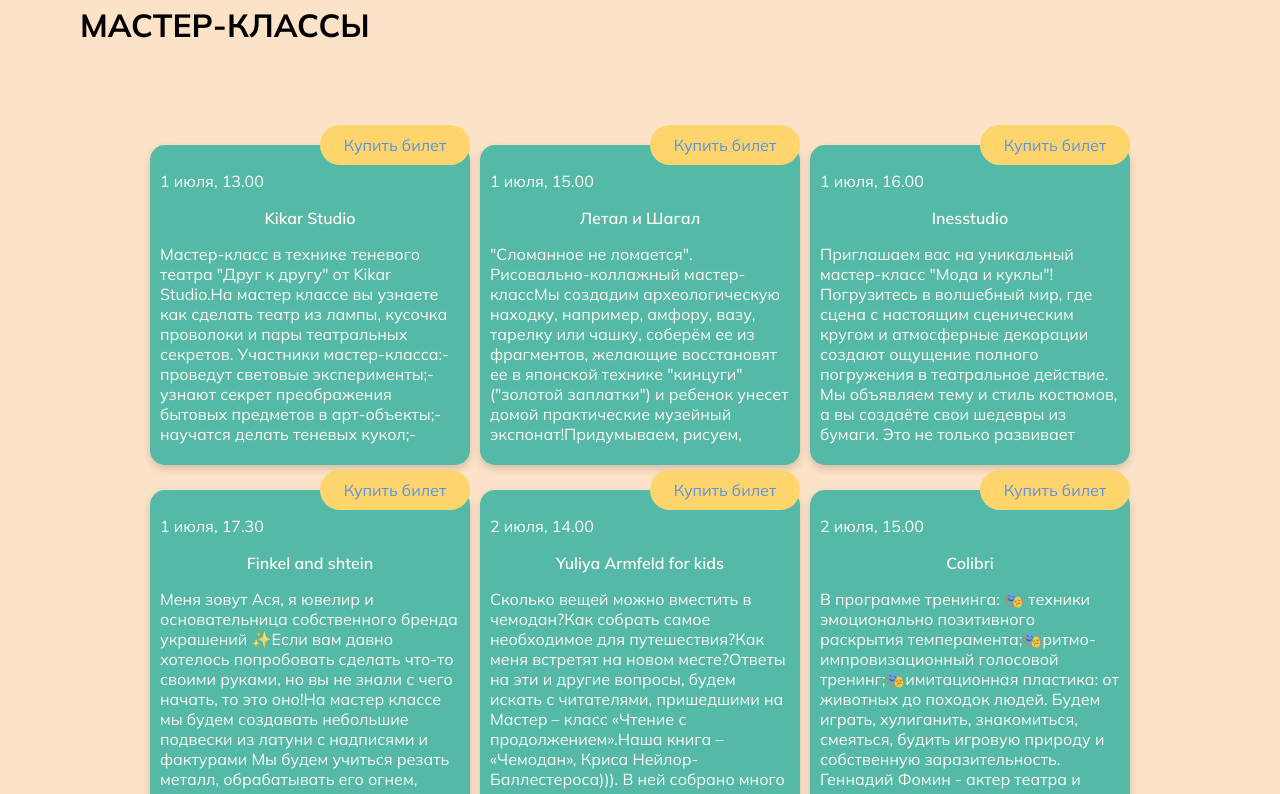
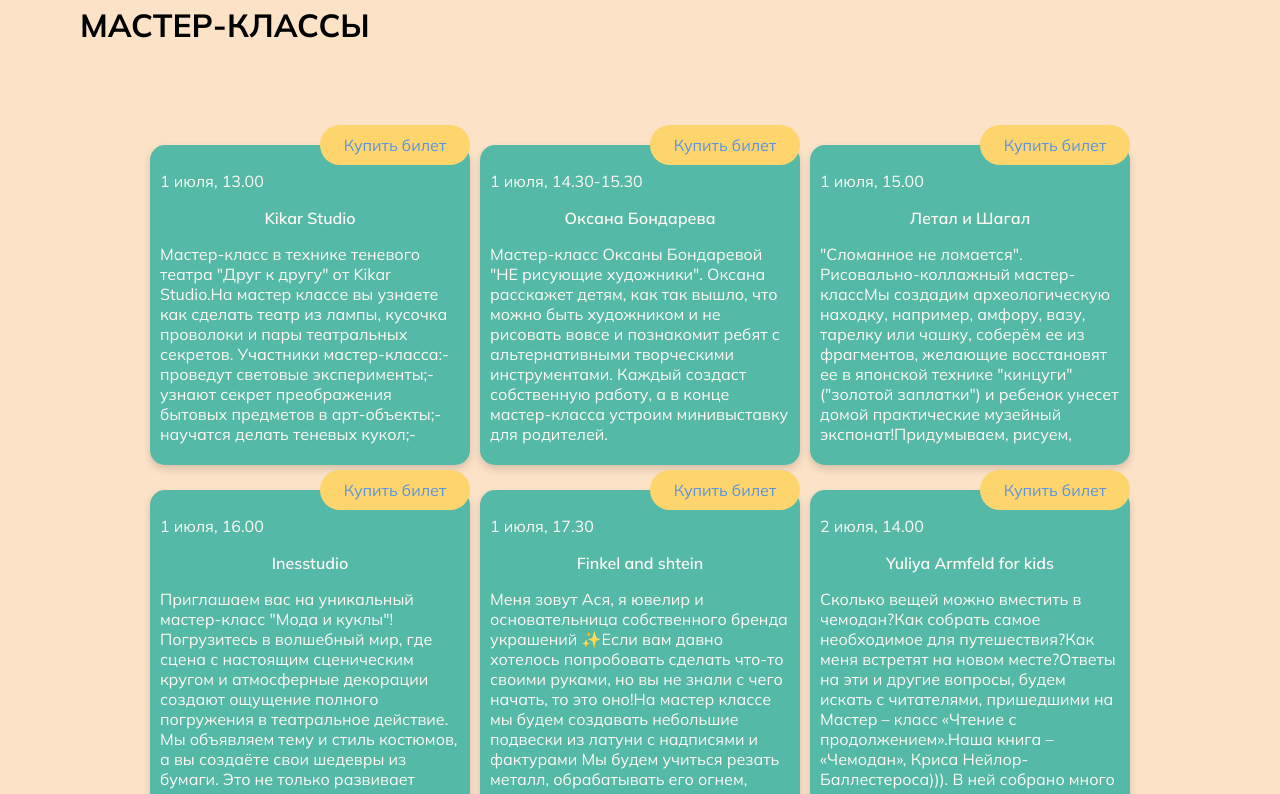
Before and after one commit to VarvaraKorableva/v_chemodane, a React (Create React App) app: page / in a window 1280 px wide. Shown: the part 5880-6674 px from the top of the page. Built offline with nearby package versions, Linux system fonts and the light colour scheme; a web font is replaced by a local one.

Commit message:
added section lectures

```diff
--- a/src/App.js
+++ b/src/App.js
@@ -12,6 +12,7 @@
 //import Performances from './components/Performances/Performances' <Performances />
 import TheaterHaifa from './components/Theater/TheaterHaifa'
 import MasterClassHaifa from './components/MasterClass/MasterClassHaifa'
+import LecturesAndPresentations from './components/LecturesAndPresentations/LecturesAndPresentations'
 
 import AboutFestival from './components/AboutFestival/AboutFestival'
 import Participants from './components/Participants/Participants'
@@ -64,6 +65,8 @@
             <CampHaifa />
             <TheaterHaifa />
             <MasterClassHaifa />
+            <LecturesAndPresentations />
+
             <Participants addCard={addCard} limit={limit}/>
             <OurTeam />
             </>
--- /dev/null
+++ b/src/components/LecturesAndPresentations/LecturesAndPresentations.css
@@ -0,0 +1,128 @@
+.lecturesAndPresentations__main-container {
+    display: flex;
+    flex-direction: column;
+    padding-top: 80px;
+    padding-left: 80px;
+    padding-right: 80px;
+    padding-bottom: 80px;
+    position: relative;
+    background-color: #fff;
+    /*background-color:#F5F5F5;*/
+
+}
+
+@media screen and (max-width: 1065px) {
+    .lecturesAndPresentations__main-container {
+        padding-left: 12px;
+        padding-right: 12px;
+    }
+}
+
+@media screen and (max-width: 770px) {
+    .lecturesAndPresentations__main-container {
+        padding-top: 40px;
+        padding-bottom: 40px;
+    }
+}
+
+.masterClassHaifa__main-title {
+    font-weight: bold;
+    font-size: 32px;
+    text-align: start;
+    margin-top: 0;
+
+    margin-bottom: 80px;
+}
+
+@media screen and (max-width: 1065px) {
+    .masterClassHaifa__main-title {
+        font-size: 32px;
+
+    }
+}
+
+@media screen and (max-width: 770px) {
+    .masterClassHaifa__main-title {
+        margin-bottom: 40px;
+    }
+}
+
+/*onePerformance__container*/
+.masterClassHaifa__container {
+    width: 300px;
+    height: 300px;
+    background-color: #2ab09e;
+    box-shadow: 0 4px 8px rgba(0, 0, 0, 0.2);
+    opacity: 0.8;
+    color: #fff;
+    position: relative;
+    padding: 10px;
+    list-style-type: none;
+    margin: 5px;
+    margin-top: 20px;
+    border-radius: 15px;
+    cursor: pointer;
+}
+
+@media screen and (max-width: 357px) {
+    .masterClassHaifa__container {
+        width: 100%;
+    }
+}
+
+.masterClassHaifa__container:hover {
+    box-shadow: 0 4px 8px rgba(0, 0, 0, 0.4);
+}
+
+
+.masterClassHaifa__text-container {
+    height: 250px;
+    overflow-y: scroll;
+    margin-top: 40px;
+}
+
+.masterClassHaifa__link-btn {
+    width: 150px;
+    height: 40px;
+    border-radius: 20px;
+    background-color: #FDD256;
+    opacity: 1;
+    color: #2f80ed;
+    display: flex;
+    justify-content: center;
+    align-items: center;
+    cursor: pointer;
+    position: absolute;
+    top: -20px;
+    right: 0;
+    text-decoration: none;
+}
+
+.masterClassHaifa__link-btn:hover {
+    background-color: #2f80ed;
+    color: #FDD256;
+}
+
+.masterClassHaifa__wrapper {
+    padding: 0;
+    display: flex;
+    flex-wrap: wrap;
+    margin: auto;
+    justify-content: center;
+}
+
+.masterClassHaifa__date {
+    color: #fff;
+    position: absolute;
+    top: 10px;
+    left: 10px;
+}
+
+.masterClassHaifa__title {
+    font-weight: 600;
+    font-size: 16px;
+}
+
+.masterClassHaifa__description {
+    text-align: start;
+}
--- /dev/null
+++ b/src/components/LecturesAndPresentations/LecturesAndPresentations.js
@@ -0,0 +1,27 @@
+//MasterClass
+import ParticipantsData  from '../../data/DataHaifa'
+import OneLecturesAndPresentations from './OneLecturesAndPresentations'
+import './LecturesAndPresentations.css'
+
+function LecturesAndPresentations() {
+    return(
+        <section className="lecturesAndPresentations__main-container">
+            <h2 className="masterClassHaifa__main-title">ЛЕКЦИИ И ПРЕЗЕНТАЦИИ</h2>
+
+            <ul className="masterClassHaifa__wrapper">
+                {ParticipantsData.map((i) => (
+                    i.Genre === "презентация" && i.Date !== "" ?
+                        <OneLecturesAndPresentations
+                            key={i.CompanyName}
+                            item={i}
+                        />
+                    :
+                        <></>
+                ))}
+            </ul>
+
+        </section>
+    )
+}
+
+export default LecturesAndPresentations
--- a/src/components/Purim/Participants/Participant.js
+++ b/src/components/LecturesAndPresentations/OneLecturesAndPresentations.js
@@ -1,28 +1,24 @@
-import './Participants.css'
 import {Link} from 'react-router-dom'
+import './LecturesAndPresentations.css'
 
-
-function Paticipant({item}) {
+function OneLecturesAndPresentations({item}) {
 
     return (
-        <Link to={`/participant/${item.id}`} className="paticipant-container">
+        <li className='masterClassHaifa__container'>
+            <p className='masterClassHaifa__date'>{item.Date}</p>
+            {item.AggregatorLink === ""
+                ?
+                    <div className='masterClassHaifa__link-btn'>БЕСПЛАТНО</div>
+                :
+                    <Link to={item.AggregatorLink} className='masterClassHaifa__link-btn'>Купить билет</Link>
+            }
+            <div className='masterClassHaifa__text-container'>
+                <h2 className='masterClassHaifa__title'>{item.CompanyName}</h2>
+                <p className='masterClassHaifa__description'>{item.Description}</p>
+            </div>
 
-           {item.imgLink === ''?
-            <p className="paticipant-img">Участник скоро добавит свой логотип</p>
-            :
-            <img className="paticipant-img" src={item.imgLink} alt={`Логотип компании ${item.companyName}`}></img>
-           }
-
-           {item.description.length?
-           <p className="paticipant-companyName-description">{item.description}</p>
-           :
-           <p>Описание не добавлено</p>
-           }
-
-        </Link>
+        </li>
     )
 }
 
-export default Paticipant;
-
-//<h3 className="paticipant-companyName-title">{item.companyName}</h3>
+export default OneLecturesAndPresentations
--- a/src/components/Theater/OnePerformance.js
+++ b/src/components/Theater/OnePerformance.js
@@ -6,7 +6,7 @@
         <li className='onePerformance__container'>
             <p className='onePerformance__date'>{item.Date}</p>
             {item.AggregatorLink === ""?
-                <div className='masterClassHaifa__link-btn'>Вход свободный</div>
+                <div className='masterClassHaifa__link-btn'>БЕСПЛАТНО</div>
             :
                 <Link to={item.AggregatorLink} className='onePerformance__link-btn'>Купить билет</Link>
             }
--- a/src/data/DataHaifa.js
+++ b/src/data/DataHaifa.js
@@ -1,3 +1,12 @@
+
+/*
+
+Мастер-класс Оксаны Бондаревой "НЕ рисующие художники". Оксана расскажет детям, как так вышло, что можно быть художником и не рисовать вовсе и познакомит ребят с альтернативными творческими инструментами. Каждый создаст собственную работу, а в конце мастер-класса устроим минивыставку для родителей.
+
+
+Возраст участников 6+
+
+*/
 const ParticipantsData = [
   {
    CompanyName:"Kikar Studio",
@@ -11,6 +20,22 @@
    Genre:"мастер-класс",
    Date:"1 июля, 13.00",
    },
+
+   {
+    CompanyName:"Оксанa Бондаревa",
+    Age: "6+",
+    Name: "НЕ рисующие художники",
+    Description: 'Мастер-класс Оксаны Бондаревой "НЕ рисующие художники". Оксана расскажет детям, как так вышло, что можно быть художником и не рисовать вовсе и познакомит ребят с альтернативными творческими инструментами. Каждый создаст собственную работу, а в конце мастер-класса устроим минивыставку для родителей.',
+    SocialNetwork: {
+   Instagram: "",
+    Facebook: "",
+    Telegram: "",
+    },
+   AggregatorLink:"https://eventbuzz.co.il/lp/event/khudozniki",
+    Genre:"мастер-класс",
+    Date:"1 июля, 14.30-15.30",
+    },
+
    {
     CompanyName:"Летал и Шагал",
     Description:'"Сломанное не ломается". Рисовально-коллажный мастер-классМы создадим археологическую находку, например, амфору, вазу, тарелку или чашку, соберём ее из фрагментов, желающие восстановят ее в японской технике "кинцуги" ("золотой заплатки") и ребенок унесет домой практические музейный экспонат!Придумываем, рисуем, режем, клеим. Худстудия "Летал и Шагал" - это: - культура и искусство как среда для развития личности- формирование насмотренности и художественного вкуса- развитие творческого потенциала и изобразительных навыков',
```
